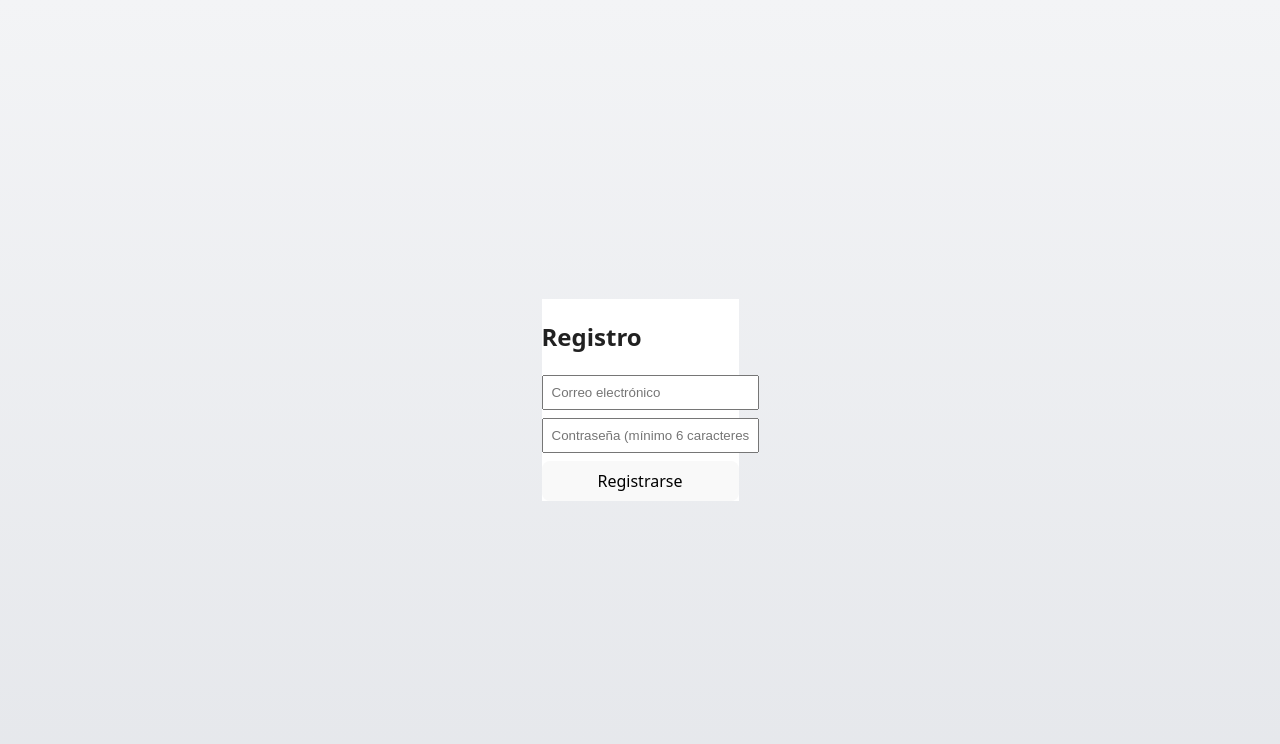
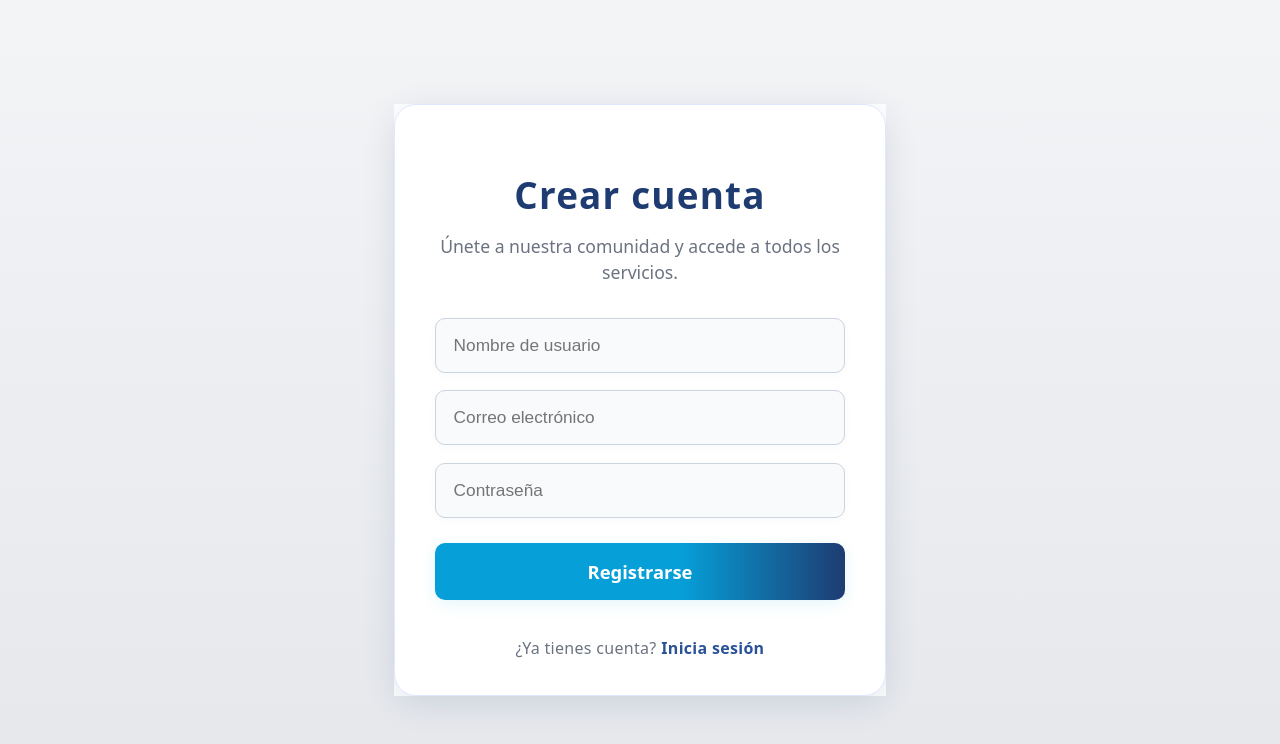
Before and after one commit to alxate/React, a React (Vite) app in the folder React-Alzate/: page /register in a window 1280 px wide. Shown: the top 744 px of the page. Built offline with nearby package versions, Linux system fonts and the light colour scheme.

Commit message:
se agregaron estilos al register y al login, en approutes se cambiaron las rutas

```diff
--- /dev/null
+++ b/React-Alzate/src/pages/Login.css
@@ -0,0 +1,106 @@
+.login-bg {
+  min-height: 50vh;
+  background: linear-gradient(135deg, #ffff 0%, #ffff 100%);
+  display: flex;
+  align-items: center;
+  justify-content: center;
+}
+
+.login-card-new {
+  background: #fff;
+  border-radius: 22px;
+  box-shadow: 0 8px 32px rgba(30, 60, 114, 0.13);
+  padding: 2.8rem 2.5rem 2.2rem 2.5rem;
+  max-width: 410px;
+  width: 100%;
+  text-align: center;
+  border: 1.5px solid #e0e7ff;
+  position: relative;
+  z-index: 2;
+  animation: fadeIn 0.8s;
+}
+
+@keyframes fadeIn {
+  from { opacity: 0; transform: translateY(40px);}
+  to { opacity: 1; transform: translateY(0);}
+}
+
+.login-header-new {
+  margin-bottom: 2rem;
+}
+
+.login-title-new {
+  font-size: 2.3rem;
+  font-weight: bold;
+  color: #1e3c72;
+  margin-bottom: 0.3rem;
+  letter-spacing: 1.2px;
+}
+
+.login-subtitle-new {
+  font-size: 1.1rem;
+  color: #6b7280;
+  margin-bottom: 0.5rem;
+}
+
+.login-form-new {
+  display: flex;
+  flex-direction: column;
+  gap: 1.1rem;
+}
+
+.login-input-new {
+  padding: 1rem 1.1rem;
+  border: 1.5px solid #cbd5e1;
+  border-radius: 10px;
+  font-size: 1.08rem;
+  background: #f8fafc;
+  transition: border 0.2s, box-shadow 0.2s;
+  box-shadow: 0 2px 8px rgba(30, 60, 114, 0.03);
+}
+
+.login-input-new:focus {
+  border: 1.5px solid #2a5298;
+  outline: none;
+  box-shadow: 0 0 0 2px #a5b4fc55;
+}
+
+.login-btn-new {
+  padding: 1rem 0;
+  background: linear-gradient(90deg, #069fd8 60%, #1e3c72 100%);
+  color: #fff;
+  border: none;
+  border-radius: 10px;
+  font-size: 1.15rem;
+  font-weight: bold;
+  cursor: pointer;
+  box-shadow: 0 4px 16px rgba(6, 159, 216, 0.10);
+  transition: background 0.3s, transform 0.2s, box-shadow 0.2s;
+  margin-top: 0.5rem;
+}
+
+.login-btn-new:hover {
+  background: linear-gradient(90deg, #057bb0 60%, #1e3c72 100%);
+  transform: translateY(-2px) scale(1.04);
+  box-shadow: 0 8px 24px rgba(6, 159, 216, 0.15);
+}
+
+.login-footer-new {
+  margin-top: 2.2rem;
+  color: #6b7280;
+  font-size: 1rem;
+  letter-spacing: 0.3px;
+}
+
+.login-footer-new a {
+  color: #2a5298;
+  text-decoration: none;
+  font-weight: bold;
+  margin-left: 0.3rem;
+  transition: color 0.2s;
+}
+
+.login-footer-new a:hover {
+  color: #069fd8;
+  text-decoration: underline;
+}
--- /dev/null
+++ b/React-Alzate/src/pages/Login.tsx
@@ -0,0 +1,40 @@
+import React from "react";
+import "./Login.css";
+
+const Login: React.FC = () => {
+  return (
+    <div className="login-bg">
+      <div className="login-card-new">
+        <header className="login-header-new">
+          <h1 className="login-title-new">Iniciar sesión</h1>
+          <p className="login-subtitle-new">
+            Ingresa a tu cuenta para acceder a todos los servicios.
+          </p>
+        </header>
+        <form className="login-form-new">
+          <input
+            type="email"
+            placeholder="Correo electrónico"
+            className="login-input-new"
+            required
+          />
+          <input
+            type="password"
+            placeholder="Contraseña"
+            className="login-input-new"
+            required
+          />
+          <button type="submit" className="login-btn-new">
+            Iniciar sesión
+          </button>
+        </form>
+        <footer className="login-footer-new">
+          ¿No tienes cuenta?
+          <a href="/register">Regístrate</a>
+        </footer>
+      </div>
+    </div>
+  );
+};
+
+export default Login;
--- /dev/null
+++ b/React-Alzate/src/pages/Register.css
@@ -0,0 +1,106 @@
+.register-bg {
+  min-height: 50vh;
+  background: linear-gradient(135deg, #ffff #ffff);
+  display: flex;
+  align-items: center;
+  justify-content: center;
+}
+
+.register-card-new {
+  background: #fff;
+  border-radius: 22px;
+  box-shadow: 0 8px 32px rgba(30, 60, 114, 0.13);
+  padding: 2.8rem 2.5rem 2.2rem 2.5rem;
+  max-width: 410px;
+  width: 100%;
+  text-align: center;
+  border: 1.5px solid #e0e7ff;
+  position: relative;
+  z-index: 2;
+  animation: fadeIn 0.8s;
+}
+
+@keyframes fadeIn {
+  from { opacity: 0; transform: translateY(40px);}
+  to { opacity: 1; transform: translateY(0);}
+}
+
+.register-header-new {
+  margin-bottom: 2rem;
+}
+
+.register-title-new {
+  font-size: 2.3rem;
+  font-weight: bold;
+  color: #1e3c72;
+  margin-bottom: 0.3rem;
+  letter-spacing: 1.2px;
+}
+
+.register-subtitle-new {
+  font-size: 1.1rem;
+  color: #6b7280;
+  margin-bottom: 0.5rem;
+}
+
+.register-form-new {
+  display: flex;
+  flex-direction: column;
+  gap: 1.1rem;
+}
+
+.register-input-new {
+  padding: 1rem 1.1rem;
+  border: 1.5px solid #cbd5e1;
+  border-radius: 10px;
+  font-size: 1.08rem;
+  background: #f8fafc;
+  transition: border 0.2s, box-shadow 0.2s;
+  box-shadow: 0 2px 8px rgba(30, 60, 114, 0.03);
+}
+
+.register-input-new:focus {
+  border: 1.5px solid #2a5298;
+  outline: none;
+  box-shadow: 0 0 0 2px #a5b4fc55;
+}
+
+.register-btn-new {
+  padding: 1rem 0;
+  background: linear-gradient(90deg, #069fd8 60%, #1e3c72 100%);
+  color: #fff;
+  border: none;
+  border-radius: 10px;
+  font-size: 1.15rem;
+  font-weight: bold;
+  cursor: pointer;
+  box-shadow: 0 4px 16px rgba(6, 159, 216, 0.10);
+  transition: background 0.3s, transform 0.2s, box-shadow 0.2s;
+  margin-top: 0.5rem;
+}
+
+.register-btn-new:hover {
+  background: linear-gradient(90deg, #057bb0 60%, #1e3c72 100%);
+  transform: translateY(-2px) scale(1.04);
+  box-shadow: 0 8px 24px rgba(6, 159, 216, 0.15);
+}
+
+.register-footer-new {
+  margin-top: 2.2rem;
+  color: #6b7280;
+  font-size: 1rem;
+  letter-spacing: 0.3px;
+}
+
+.register-footer-new a {
+  color: #2a5298;
+  text-decoration: none;
+  font-weight: bold;
+  margin-left: 0.3rem;
+  transition: color 0.2s;
+}
+
+.register-footer-new a:hover {
+  color: #069fd8;
+  text-decoration: underline;
+}
--- /dev/null
+++ b/React-Alzate/src/pages/Register.tsx
@@ -0,0 +1,46 @@
+import React from "react";
+import "./Register.css";
+
+const Register: React.FC = () => {
+  return (
+    <div className="register-bg">
+      <div className="register-card-new">
+        <header className="register-header-new">
+          <h1 className="register-title-new">Crear cuenta</h1>
+          <p className="register-subtitle-new">
+            Únete a nuestra comunidad y accede a todos los servicios.
+          </p>
+        </header>
+        <form className="register-form-new">
+          <input
+            type="text"
+            placeholder="Nombre de usuario"
+            className="register-input-new"
+            required
+          />
+          <input
+            type="email"
+            placeholder="Correo electrónico"
+            className="register-input-new"
+            required
+          />
+          <input
+            type="password"
+            placeholder="Contraseña"
+            className="register-input-new"
+            required
+          />
+          <button type="submit" className="register-btn-new">
+            Registrarse
+          </button>
+        </form>
+        <footer className="register-footer-new">
+          ¿Ya tienes cuenta?
+          <a href="/login">Inicia sesión</a>
+        </footer>
+      </div>
+    </div>
+  );
+};
+
+export default Register;
--- a/React-Alzate/src/routes/AppRoutes.tsx
+++ b/React-Alzate/src/routes/AppRoutes.tsx
@@ -1,7 +1,7 @@
 import React from 'react';
 import { Routes, Route } from 'react-router-dom';
-import Register from '../components/Register';
-import Login from '../components/Login';
+import Register from '../pages/Register';
+import Login from '../pages/Login';
 import Home from '../pages/Home'; // ejemplo de una página protegida
 
 const AppRoutes: React.FC = () => {
```
